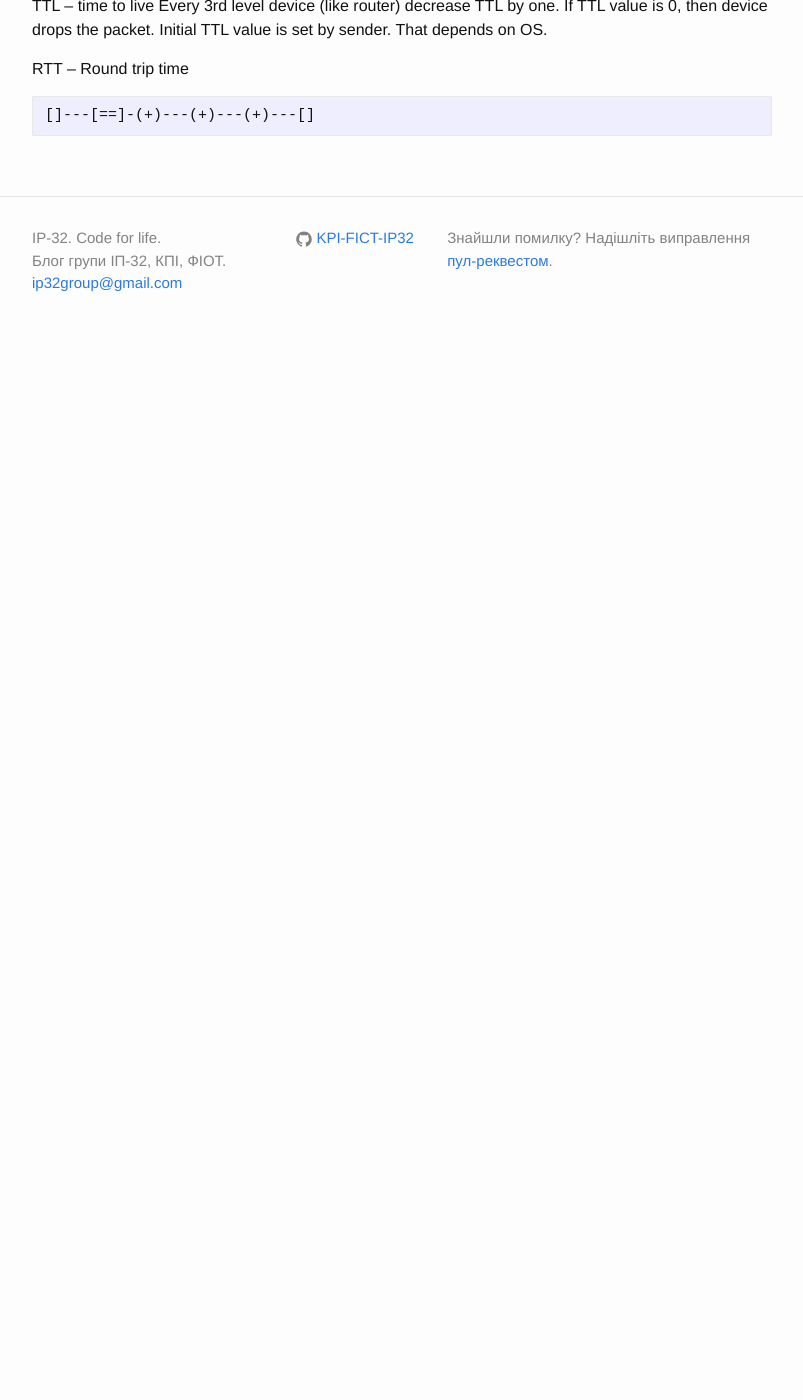
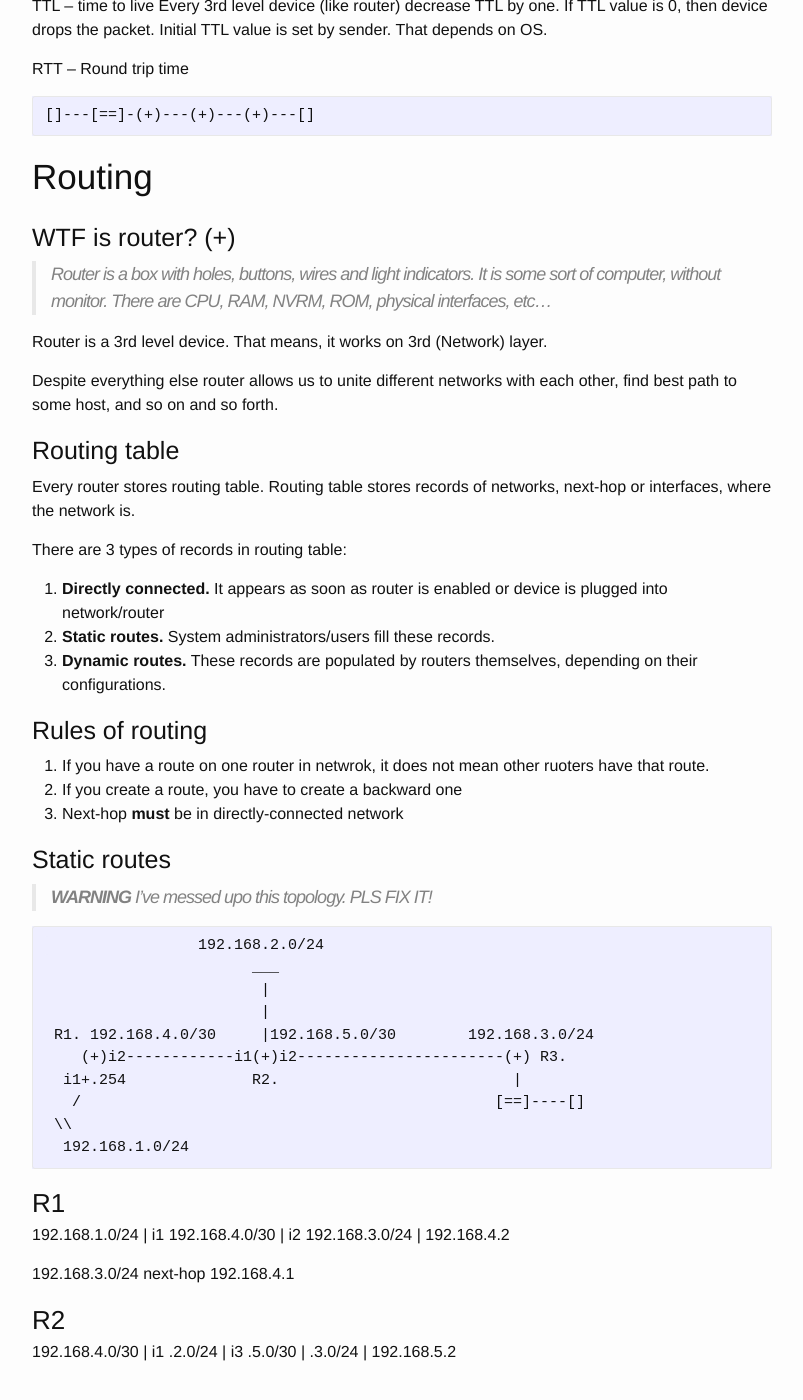
Before and after one commit to KPI-FICT-IP32/Blog, a Jekyll site: the page built from _posts/kpi/s06_networks/2016-04-28-networks-lecture-09.markdown, in a window 1280 px wide and 1400 px high, scrolled down 448 px. Shown: the whole window, without its empty margins (238-1041 px from the left). Built offline with Jekyll 4.4.1, drawn with Linux system fonts in a browser that asks for light colours; before the commit the page ends 900 px from its top, so only the background shows below that.

Commit message:
Networks lecture 9. pt2. Routing

````diff
--- a/_posts/kpi/s06_networks/2016-04-28-networks-lecture-09.markdown
+++ b/_posts/kpi/s06_networks/2016-04-28-networks-lecture-09.markdown
@@ -19,3 +19,59 @@ RTT -- Round trip time
 ```
 []---[==]-(+)---(+)---(+)---[]
 ```
+
+# Routing
+
+## WTF is router? (+)
+
+> Router is a box with holes, buttons, wires and light indicators. It is some sort of computer, without monitor. There are CPU, RAM, NVRM, ROM, physical interfaces, etc...
+
+Router is a 3rd level device. That means, it works on 3rd (Network) layer.
+
+Despite everything else router allows us to unite different networks with each other, find best path to some host, and so on and so forth.
+
+## Routing table
+Every router stores routing table. Routing table stores records of networks, next-hop or interfaces, where the network is.
+
+There are 3 types of records in routing table:
+
+1. **Directly connected.** It appears as soon as router is enabled or device is plugged into network/router
+2. **Static routes.** System administrators/users fill these records.
+3. **Dynamic routes.** These records are populated by routers themselves, depending on their configurations.
+
+## Rules of routing
+
+1. If you have a route on one router in netwrok, it does not mean other ruoters have that route.
+2. If you create a route, you have to create a backward one
+3. Next-hop **must** be in directly-connected network
+
+## Static routes
+
+> **WARNING** I've messed upo this topology. PLS FIX IT!
+
+```
+                 192.168.2.0/24
+                       ___
+                        |
+                        |
+ R1. 192.168.4.0/30     |192.168.5.0/30        192.168.3.0/24
+    (+)i2------------i1(+)i2-----------------------(+) R3.
+  i1+.254              R2.                          |
+   /                                              [==]----[]
+ \\
+  192.168.1.0/24
+```
+
+
+### R1
+192.168.1.0/24 | i1
+192.168.4.0/30 | i2
+192.168.3.0/24 | 192.168.4.2
+
+192.168.3.0/24  next-hop 192.168.4.1
+
+### R2
+192.168.4.0/30 | i1
+       .2.0/24 | i3
+       .5.0/30 |
+       .3.0/24 | 192.168.5.2
````
